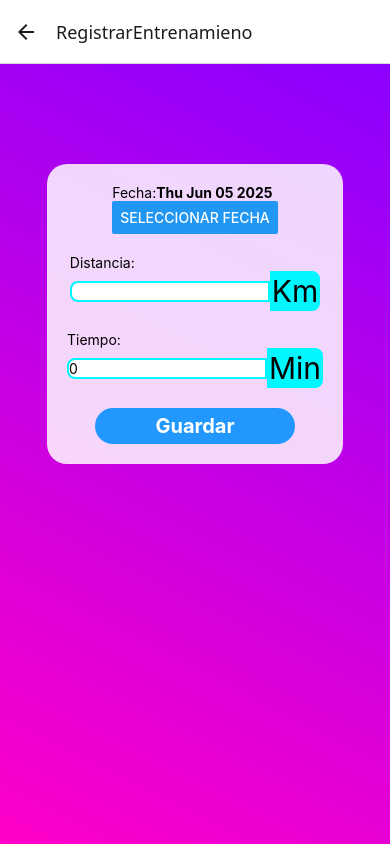
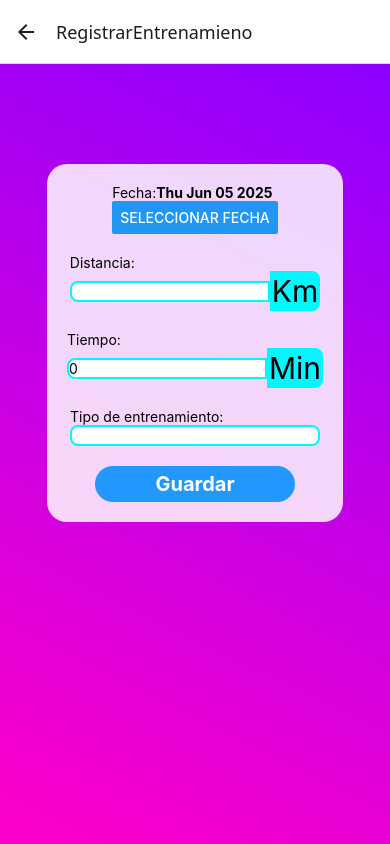
Before and after one commit to N0oCh1/react-native-parcial, a React Native app: screen /RegistrarEntrenamieno in a window 390 px wide. Built offline with nearby package versions, Linux system fonts and the light colour scheme; what expo-file-system would draw is missing.

Commit message:
feat: enhance UI by adding training type display in Historial, improving layout in Principal, and adding input for training type in RegistrarEntrenamiento; update navigation options for better user experience

```diff
--- a/app/(dashboard)/Historial.js
+++ b/app/(dashboard)/Historial.js
@@ -40,6 +40,9 @@ export default function HistorialComponente ({navigation}) {
               <Text style={{fontSize:15, marginBottom:10}}>
                 {`Tiempo => ${item.tiempo} Minutos`}
               </Text>
+              <Text style={{fontSize:15, marginBottom:10}}>
+                {`Entrenamiento => ${item.tipo}`}
+              </Text>
             </View>
           )
         })}
@@ -69,6 +72,7 @@ const style = StyleSheet.create({
     padding:20,
     flex:1,
     alignItems:"center",
+    marginBottom:40
 
   },
     btn_guardar: {
--- a/app/(dashboard)/Principal.js
+++ b/app/(dashboard)/Principal.js
@@ -14,6 +14,7 @@ export default function PrincipalComponent({ navigation }) {
   let kilometrosAcumulados = 0;
   let metaCumplida = false;
 
+  // Obtener los datos del localStora (SharePreference) cade vez que entra en la pagina
   useFocusEffect(
     React.useCallback(() => {
       const getData = async () => {
@@ -28,11 +29,11 @@ export default function PrincipalComponent({ navigation }) {
           );
           if (!file) {
             setHistorial();
-
             return;
           }
           setHistorial(JSON.parse(file));
         } catch (e) {
+      // para cualquier error setea a 0 los vlaores
           setHistorial();
           kilometrosAcumulados = 0;
         }
@@ -42,21 +43,25 @@ export default function PrincipalComponent({ navigation }) {
     }, [])
   );
 
+  // logica para optiener los kilometros acumulados
   historial?.map(
     (item) => (kilometrosAcumulados += Number.parseInt(item.distancia))
   );
+  // logica para saber si el usuario llego a la meta
   if (kilometrosAcumulados >= meta) {
     metaCumplida = true;
   }
+  // logica para saber el progreso
   let progreso = Math.min(Number(kilometrosAcumulados) / Number(meta), 1);
 
   return (
-    <ScrollView style={style.container}>
-
+    <View style={style.container}>
       <FondoBonito />
-      <Text style={style.title}>
+      <ScrollView style={{marginTop:30}}>
+        <Text style={style.title}>
         Hola, {data ? data + "!" : "desconocido !"}
       </Text>
+{/* Existe alguna meta?  */}
       {meta > 0 ? (
         <View style={style.progress_container}>
           <Text style={{ fontSize: 25, fontWeight: "bold" }}>
@@ -76,6 +81,7 @@ export default function PrincipalComponent({ navigation }) {
           )}
         </View>
       ) : (
+        // si no existe ninguna meta
         <View style={style.no_meta}>
           <Text style={{fontSize:20, textAlign:'center'}}>🚩 No tienes ninguna meta, quieres ingresar uno?</Text>
           {kilometrosAcumulados && (
@@ -171,7 +177,8 @@ export default function PrincipalComponent({ navigation }) {
           </Text>
         </Pressable>
       </View>
-    </ScrollView>
+      </ScrollView>
+    </View>
   );
 }
 const style = StyleSheet.create({
--- a/app/(dashboard)/RegistrarEntrenamiento.js
+++ b/app/(dashboard)/RegistrarEntrenamiento.js
@@ -1,4 +1,4 @@
-import { useState } from "react";
+import { use, useState } from "react";
 import {
   View,
   Text,
@@ -21,6 +21,7 @@ export default function RegistrarComponente() {
   const [distancia, setDistancia] = useState("");
   const [tiempo, setTiempo] = useState(0);
   const [show, setShow] = useState(false);
+  const [entrenamiento, setEntrenamiento] = useState('');
 
   function validarDatos(distancia, tiempo) {
     if (!distancia || isNaN(distancia) || distancia <= 0) {
@@ -44,6 +45,7 @@ export default function RegistrarComponente() {
         fecha: formattedFecha,
         distancia: distancia,
         tiempo: tiempo,
+        tipo: entrenamiento
       };
 
       try {
@@ -67,6 +69,7 @@ export default function RegistrarComponente() {
       setFecha(new Date());
       setDistancia("");
       setTiempo(0);
+      setEntrenamiento('')
       alert("El datos se guardo correctamente");
       return;
     }
@@ -113,6 +116,16 @@ export default function RegistrarComponente() {
 
           <InputConTexto value={tiempo} onChange={setTiempo} Texto="Min" />
         </View>
+         <View>
+          <Text>Tipo de entrenamiento:</Text>
+
+          <TextInput
+          style={style.input}
+            keyboardType="default"
+            value={entrenamiento}
+            onChangeText={setEntrenamiento}
+          />
+        </View>
         <Pressable style={style.btn_guardar} onPress={() => GuardarDatos()}>
           <Text style={{ fontSize: 20, fontWeight: "bold", color: "white" }}>
             Guardar
@@ -140,4 +153,11 @@ const style = StyleSheet.create({
     justifyContent: "center",
     borderRadius: 20,
   },
+  input: {
+    width: 250,
+    borderColor: "#00f7ff",
+    borderWidth: 2,
+    borderRadius:8,
+    backgroundColor: "#ffffff",
+  }
 });
--- a/app/App.js
+++ b/app/App.js
@@ -18,10 +18,12 @@ export default function App() {
       <Stak.Navigator>
         <Stak.Screen
         name='Home'
+        options={{title:"", headerShown:false}}
         component={HomeComponent}
         />
         <Stak.Screen
         name='principal'
+        options={{title:"", headerShown:false}}
         component={PrincipalComponent}
         />
         <Stak.Screen
@@ -30,14 +32,17 @@ export default function App() {
         />
         <Stak.Screen
         name='FrasesMotivadoras'
+        options={{title:"Frases Motivadoras"}}
         component={FrasesComponente}
         />
         <Stak.Screen
         name='VerHistorial'
+        options={{title:"Historial"}}
         component={HistorialComponente}
         />
         <Stak.Screen
         name='VerMetas'
+        options={{title:"Ingresar Metas"}}
         component={MetasComponentes}
         />
 
--- a/app/Home.js
+++ b/app/Home.js
@@ -31,7 +31,7 @@ export default function HomeComponent({ navigation }) {
     }).start(async () => {
       await SetData();
       navigation.replace("principal");
-      fadeAnim.setValue(1); // Reset para cuando vuelvas a la pantalla
+      fadeAnim.setValue(1);
     });
   };
 
@@ -62,7 +62,6 @@ const style = StyleSheet.create({
   contaiiner: {
     flex: 1,
     gap: 12,
-    top:100,
     padding: 20,
     flexDirection: "column",
     alignItems: "center",
@@ -70,6 +69,7 @@ const style = StyleSheet.create({
   },
   form_container: {
     justifyContent: "center",
+    top:200,
     alignItems: "center",
     padding: 32,
     borderRadius: 10,
```
